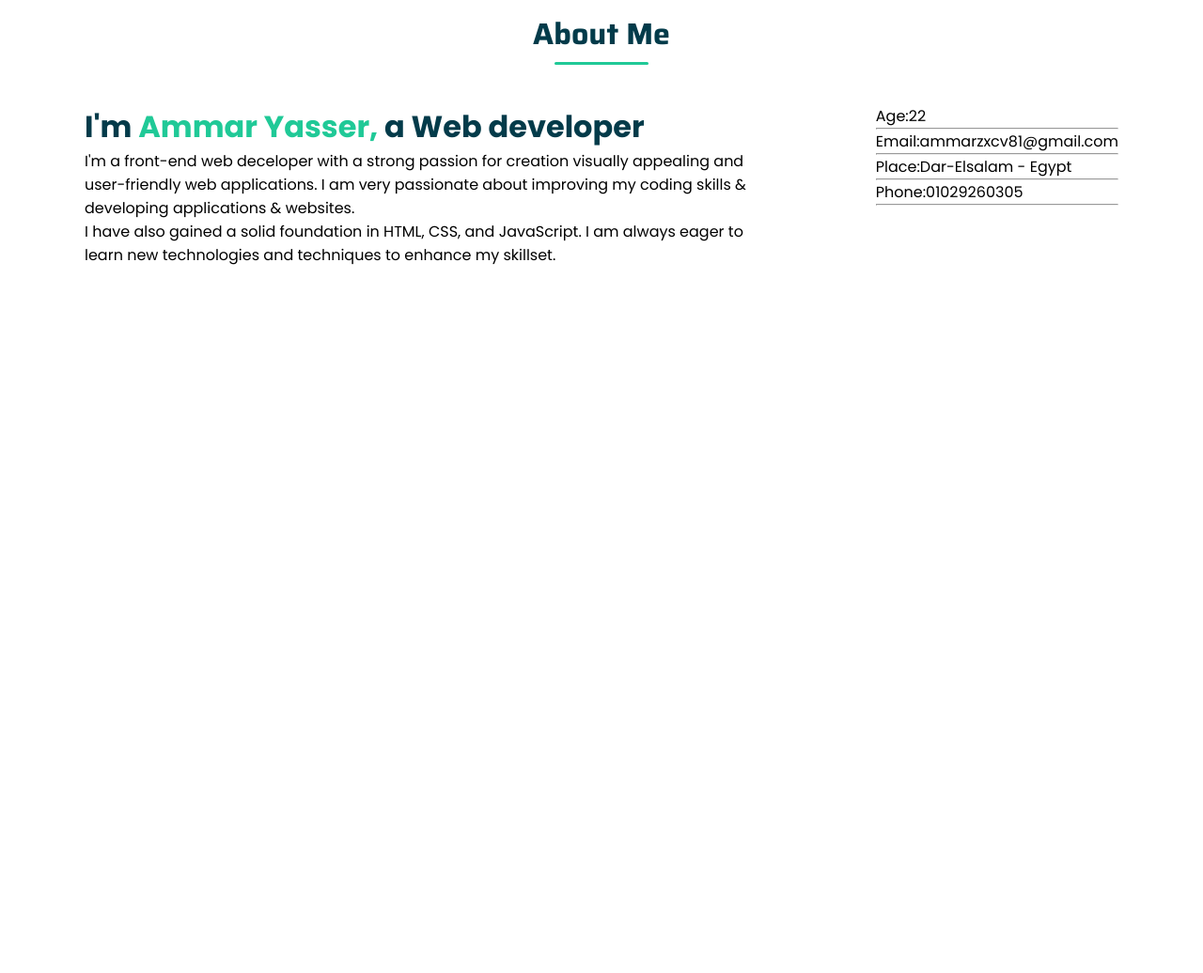
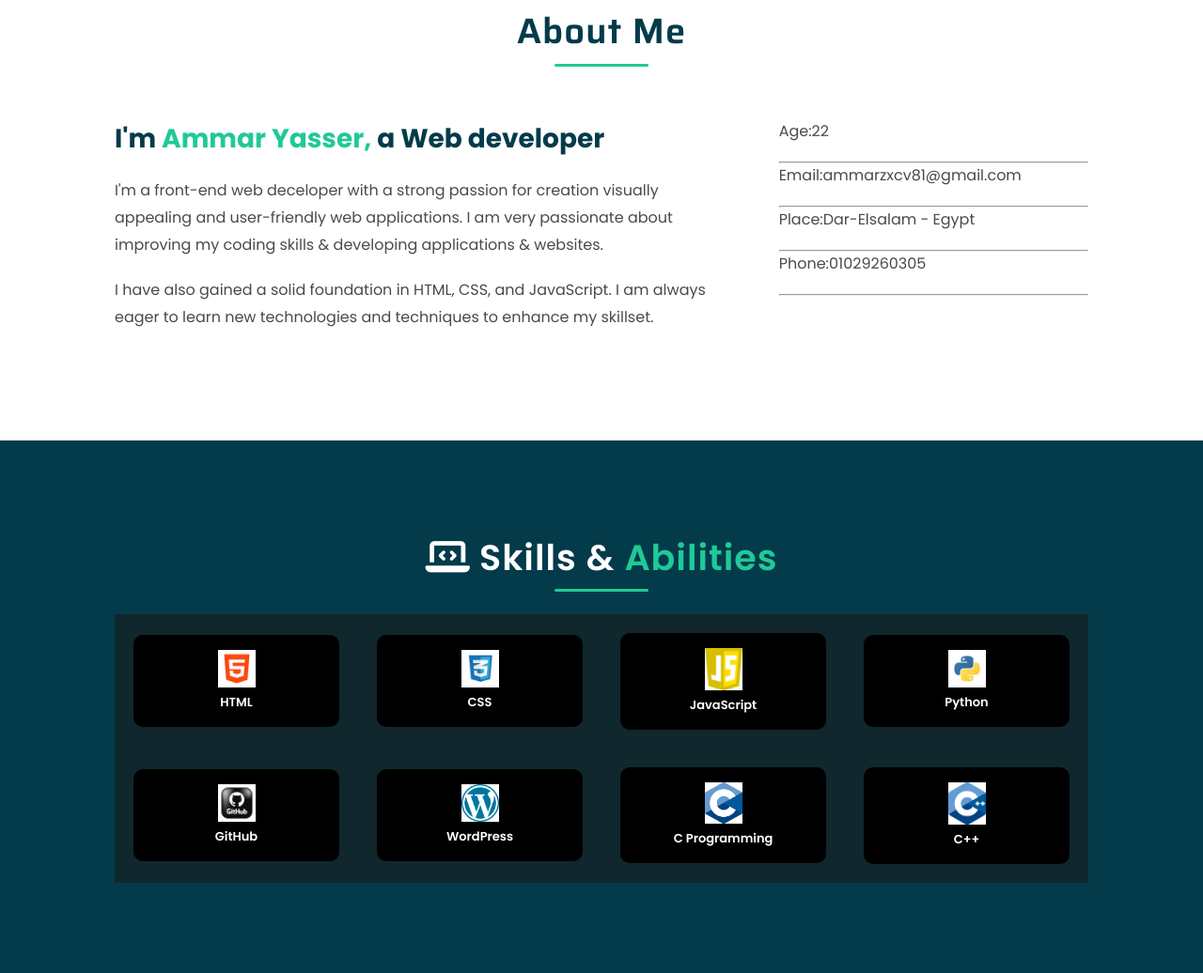
Before and after one commit to Ammar-yasser171/Ammar-Portfolio, a plain HTML site: page index.html in a window 1280 px wide. Shown: the part 893-1929 px from the top of the page at 94% size. Before the commit the page ends 1280 px from the top, so only its background shows below. Drawn offline with Linux system fonts and the light colour scheme.

Commit message:
add skills section and update about section

```diff
--- a/index.html
+++ b/index.html
@@ -10,7 +10,7 @@
     <link rel="stylesheet" href="https://cdnjs.cloudflare.com/ajax/libs/font-awesome/7.3.1/css/all.css" integrity="sha512-x9WwyMYBnlXMNQ6kQ/Lyzu1NqIhLQKL5Oq6xByfXuRj7s9CskyCbLv/1IjqzJmXwFXWr0ov6jBV7Qbc0hh9nHg==" crossorigin="anonymous" referrerpolicy="no-referrer">
 </head>
 <body>
-    <header>
+    <header id="home">
         <div class="navbar">
             <nav>
                 <a href="#home" id="logo">Ammar Yasser</a>
@@ -45,11 +45,13 @@
         </div>
     </header>
     <main>
+        <!-- About Section -->
         <div id="about">
+            <div class="container">
                 <h1>About Me</h1>
                 <div class="about-content">
                     <div class="pref-section">
-                    <h3>I'm <span>Ammar Yasser,</span> a Web developer</h3>
+                        <h3>I'm <span class="text-primary">Ammar Yasser,</span> a Web developer</h3>
                         <p class="first-p">
                             I'm a front-end web deceloper with a strong passion for creation visually
                             appealing and user-friendly web applications. I am very passionate about
@@ -68,6 +70,51 @@
                     </div>
                 </div>
             </div>
+        </div>
+        <!-- Skills Section -->
+         <section id="skills">
+            <div class="container">
+                <h2><i class="fa-solid fa-laptop-code"></i> Skills &amp;
+                    <span class="text-primary">Abilities</span>
+                </h2>
+                <div class="skills-content">
+                    <div class="row">
+                        <div class="item">
+                            <img src="./img/html.jpeg" alt="HTML">
+                            <p>HTML</p>
+                        </div>
+                        <div class="item">
+                            <img src="./img/css.jpeg" alt="CSS">
+                            <p>CSS</p>
+                        </div>
+                        <div class="item">
+                            <img src="./img/js.jpeg" alt="JavaScript">
+                            <p>JavaScript</p>
+                        </div>
+                        <div class="item">
+                            <img src="./img/python.jpeg" alt="Python">
+                            <p>Python</p>
+                        </div>
+                        <div class="item">
+                            <img src="./img/github.jpeg" alt="GitHub">
+                            <p>GitHub</p>
+                        </div>
+                        <div class="item">
+                            <img src="./img/wordpress.jpeg" alt="WordPress">
+                            <p>WordPress</p>
+                        </div>
+                        <div class="item">
+                            <img src="./img/c.jpeg" alt="C Programming">
+                            <p>C Programming</p>
+                        </div>
+                        <div class="item">
+                            <img src="./img/cpp.jpeg" alt="C++">
+                            <p>C++</p>
+                        </div>
+                    </div>
+                </div>
+            </div>
+         </section>
     </main>
 </body>
 </html>
--- a/style.css
+++ b/style.css
@@ -142,22 +142,25 @@ header .header-content div:last-child::before {
   z-index: 1;
   opacity: 0.2;
 }
-
-#about{
-    display: flex;
-    flex-direction: column;
-    align-items: center;
-    justify-content: center;
-    height: 60vh;
+.container{
+    max-width: 1100px;
+    margin: auto;
+    padding: 0 2rem;
 }
-#about h1{
-    font-size: 32px;
-    font-weight: 700;
+#about,#skills{
+    padding: 6rem 0;
+}
+#about h1,
+#skills h2{
+    text-align: center;
+    font-size: 38px;
+    font-weight: 600;
+    letter-spacing: 1px;
     color: var(--primary-color);
     position: relative;
-    display: inline-block;
 }
-#about h1::after{
+#about h1::after,
+#skills h2::after{
   content: "";
   position: absolute;
   left: 50%;
@@ -169,18 +172,56 @@ header .header-content div:last-child::before {
   border-radius: 2px;
 }
 #about .about-content{
-    margin-top: 50px;
-    display: flex;
-    justify-content: space-between;
-    max-width: 1100px;
-    gap: 100px;
+    margin-top: 4rem;
+    display: grid;
+    grid-template-columns: 2fr 1fr;
+    gap: 3rem;
 }
 #about .about-content .pref-section h3{
-    font-size: 32px;
-    font-weight: 700;
+    font-size: 28px;
     color: var(--primary-color);
+    margin-bottom: 20px;
 
 }
-#about .about-content .pref-section h3 span{
-    color: var(--secondary-color);
+#about .about-content .pref-section p{
+    color: var(--third-color);
+    margin-bottom: 20px;
+    line-height: 1.8;
 }
+#about .about-content .info-section p{
+    color: var(--third-color);
+    margin-bottom: 20px;
+}
+#skills {
+    background-color: var(--primary-color);
+}
+#skills h2{
+    color: #fff;
+    font-family: 'Poppins', sans-serif;
+}
+#skills .skills-content{
+    margin-top: 2rem;
+    background-color:#0f272d;
+}
+#skills .skills-content .row{
+    display:grid;
+    grid-template-columns: repeat(4, 1fr);
+    align-items: center;
+    text-align: center;
+}
+#skills .skills-content .row .item{
+    color: #fff;
+    background-color:#000;
+    margin: 20px;
+    padding : 1rem;
+    border-radius: 10px;
+    font-size: 13px;
+    font-weight: 600;
+    transition: all 0.3s ease;
+}
+#skills .skills-content .row .item:hover{
+    box-shadow: 10px 10px 10px #00f4ab0c;
+}
+#skills .row img{
+    max-width: 40px;
+}
```
Also changed, not shown: img/C.jpeg (added), img/Github.jpeg (added), img/cpp.jpeg (added), img/css.jpeg (added), img/html.jpeg (added), img/js.jpeg (added), img/python.jpeg (added), img/wordpress.jpeg (added). Lines whose indentation alone changed are shown as unchanged.
